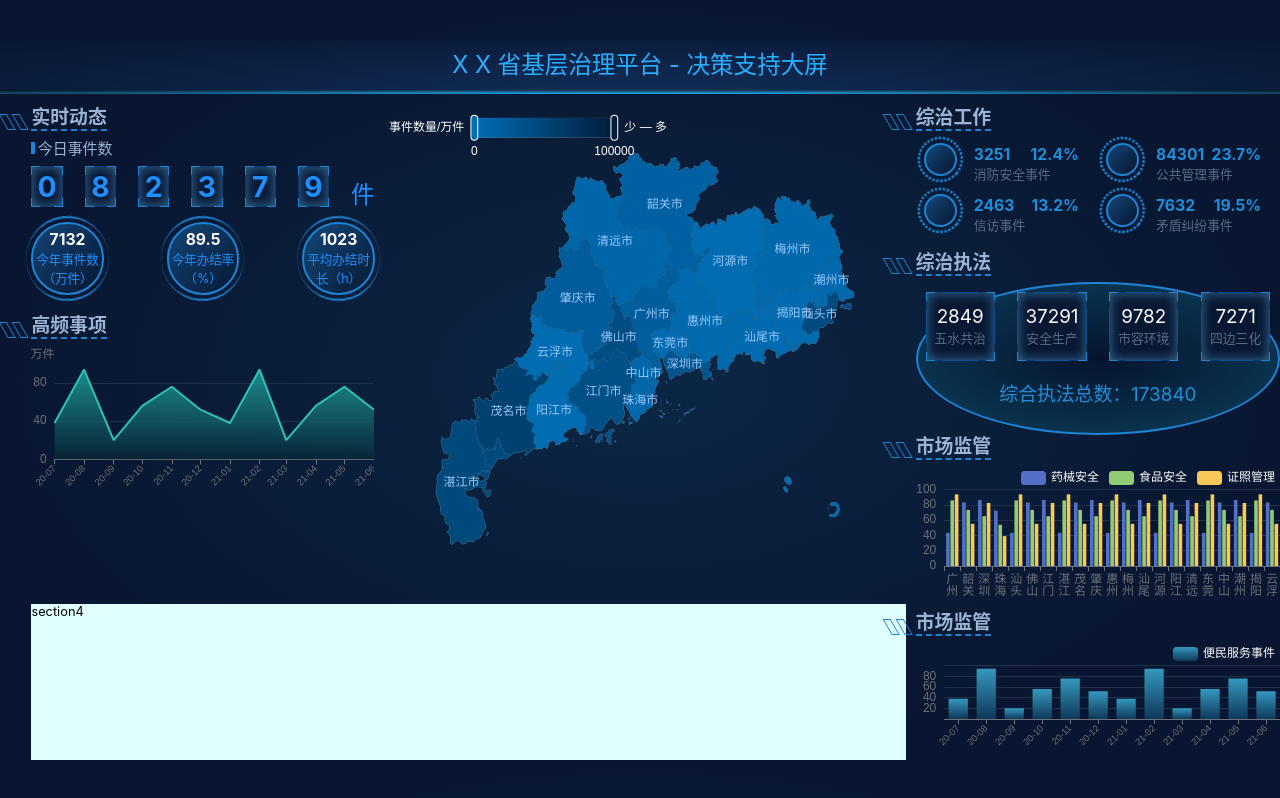
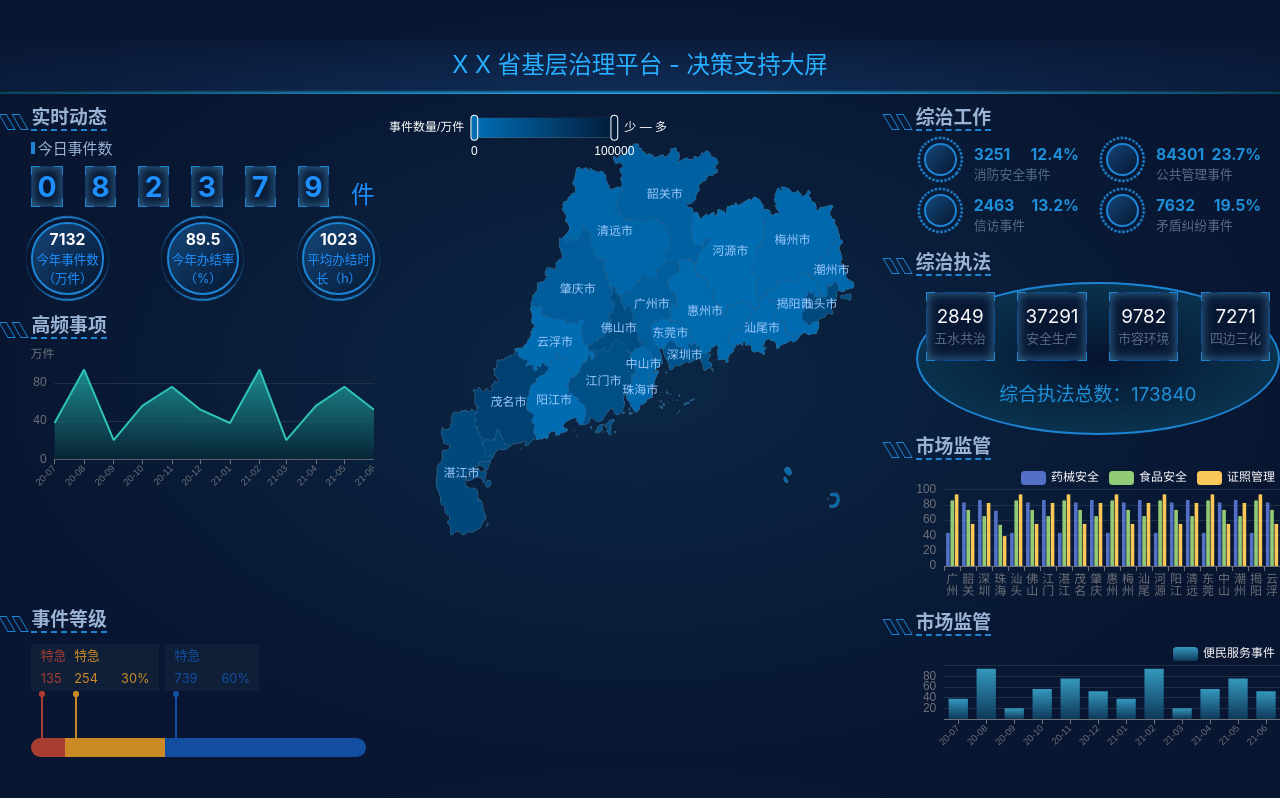
Before and after one commit to April-cl/big-screen, a React (Create React App) app: page /home in a window 1280 px wide. Built offline with nearby package versions, Linux system fonts and the light colour scheme.

Commit message:
完成事件等级组件

```diff
--- /dev/null
+++ b/src/components/eventGrade.tsx
@@ -0,0 +1,27 @@
+import React, { useEffect, useRef } from 'react';
+
+export const EventGrade = () => {
+  const divRef = useRef(null)
+  let data = {
+    proportions: ['10%', '30%', '60%'],
+    numbers: [135, 254, 739],
+    title: ['特急', '紧急', '普通']
+  }
+  useEffect(() => {
+    const children = [... divRef.current.children]
+    children.map((value, index) => {
+      value.style.flexBasis = data.proportions[index]
+      let tooltip = document.createElement('div')
+      tooltip.className = 'tooltip'
+      tooltip.innerHTML = `<span>特急</span><br/><span>${data.numbers[index]}</span><span>${data.proportions[index]}</span>`
+      value.appendChild(tooltip)
+    })
+  }, [])
+  return (
+      <div ref={divRef} className="eventGrade">
+        <div className="extraUrgent"><div className="tooltip"><span>特急</span><br/></div></div>
+        <div className="urgent"><div className="tooltip"><span>紧急</span><br/></div></div>
+        <div className="general"><div className="tooltip"><span>普通</span><br/></div></div>
+      </div>
+  );
+};
--- a/src/components/mapChart.tsx
+++ b/src/components/mapChart.tsx
@@ -89,7 +89,13 @@ export const MapChart = () => {
           },
           data: data,
         }
-      ]
+      ],
+      grid: {
+        x: px(30),
+        y: px(24),
+        x2: px(0),
+        y2: px(0)
+      }
     }))
     // eslint-disable-next-line
   }, []);
--- a/src/pages/home/home.scss
+++ b/src/pages/home/home.scss
@@ -20,8 +20,8 @@
     padding-left: px(40);
     display: grid;
     grid-template:
-      "box1 box2 box3" 606fr
-      "box4 box4 box3" 185fr
+      "box1 box2 box3"
+      "box4 box4 box3" 200fr
       /426fr 648fr 452fr ;
     grid-column-gap: px(12);
     .sectionName {
@@ -169,7 +169,7 @@
     > .section2 {
       grid-area: box2;
       .mapChart {
-        height: px(648);
+        height: px(624);
       }
     }
     > .section3 {
@@ -288,14 +288,86 @@
     }
     > .section4 {
       grid-area: box4;
-      background: lightcyan;
-    }
-    > .section5 {
-      grid-area: box5;
-    }
-    > .section6 {
-      grid-area: box6;
-      background: lightgray;
+      .eventGrade {
+        height: px(150);
+        display: flex;
+        align-items: flex-end;
+        width: px(426);
+        > div {
+          height: px(24);
+          position: relative;
+          .tooltip {
+            position: absolute;
+            top: -(px(120));
+            background-color: rgb(15, 31, 56);
+            width: px(120);
+            height: px(60);
+            line-height: px(30);
+            padding-left: px(12);
+            &:before {
+              content: '';
+              height: px(60);
+              position: absolute;
+              top: px(60);
+              left: 10px;
+            }
+            &:after {
+              content: '';
+              display: block;
+              width: 6px;
+              height: 6px;
+              border-radius: 50%;
+              position: absolute;
+              top: px(60);
+              left: 8px;
+            }
+            span:last-child {
+              position: absolute;
+              right: px(12);
+            }
+          }
+        }
+        .extraUrgent {
+          color: rgb(168, 61, 51);
+          background-color: rgb(168, 61, 51);
+          border-bottom-left-radius: px(12);
+          border-top-left-radius: px(12);
+          .tooltip {
+            &:before {
+              border: 1px solid rgb(168, 61, 51);
+            }
+            &:after {
+              background-color: rgb(168, 61, 51);
+            }
+          }
+        }
+        .urgent {
+          color: rgb(202, 137, 37);
+          background-color: rgb(202, 137, 37);
+          .tooltip {
+            &:before {
+              border: 1px solid rgb(202, 137, 37);
+            }
+            &:after {
+              background-color: rgb(202, 137, 37);
+            }
+          }
+        }
+        .general {
+          color: rgb(20, 78, 161);
+          background-color: rgb(20, 78, 161);
+          border-bottom-right-radius: px(12);
+          border-top-right-radius: px(12);
+          .tooltip {
+            &:before {
+              border: 1px solid rgb(20, 78, 161);
+            }
+            &:after {
+              background-color: rgb(20, 78, 161);
+            }
+          }
+        }
+      }
     }
   }
 }
--- a/src/pages/home/index.tsx
+++ b/src/pages/home/index.tsx
@@ -8,6 +8,7 @@ import { ComprehensiveGovernance } from '../../components/comprehensiveGovernanc
 import { LawEnforcement } from '../../components/lawEnforcement';
 import { MarketSupervision } from '../../components/marketSupervision';
 import { ConvenienceServices } from '../../components/convenienceServices';
+import { EventGrade } from '../../components/eventGrade';
 
 export default function Home () {
   return (
@@ -28,15 +29,18 @@ export default function Home () {
         </section>
         <section className="section3">
           <h2 className='sectionName'><span>综治工作</span></h2>
-          <ComprehensiveGovernance  />
+          <ComprehensiveGovernance />
           <h2 className='sectionName'><span>综治执法</span></h2>
-          <LawEnforcement  />
+          <LawEnforcement />
           <h2 className='sectionName'><span>市场监管</span></h2>
-          <MarketSupervision  />
+          <MarketSupervision />
           <h2 className='sectionName'><span>市场监管</span></h2>
-          <ConvenienceServices  />
+          <ConvenienceServices />
         </section>
-        <section className="section4">section4</section>
+        <section className="section4">
+          <h2 className='sectionName'><span>事件等级</span></h2>
+          <EventGrade />
+        </section>
       </main>
     </div>
   )
```
